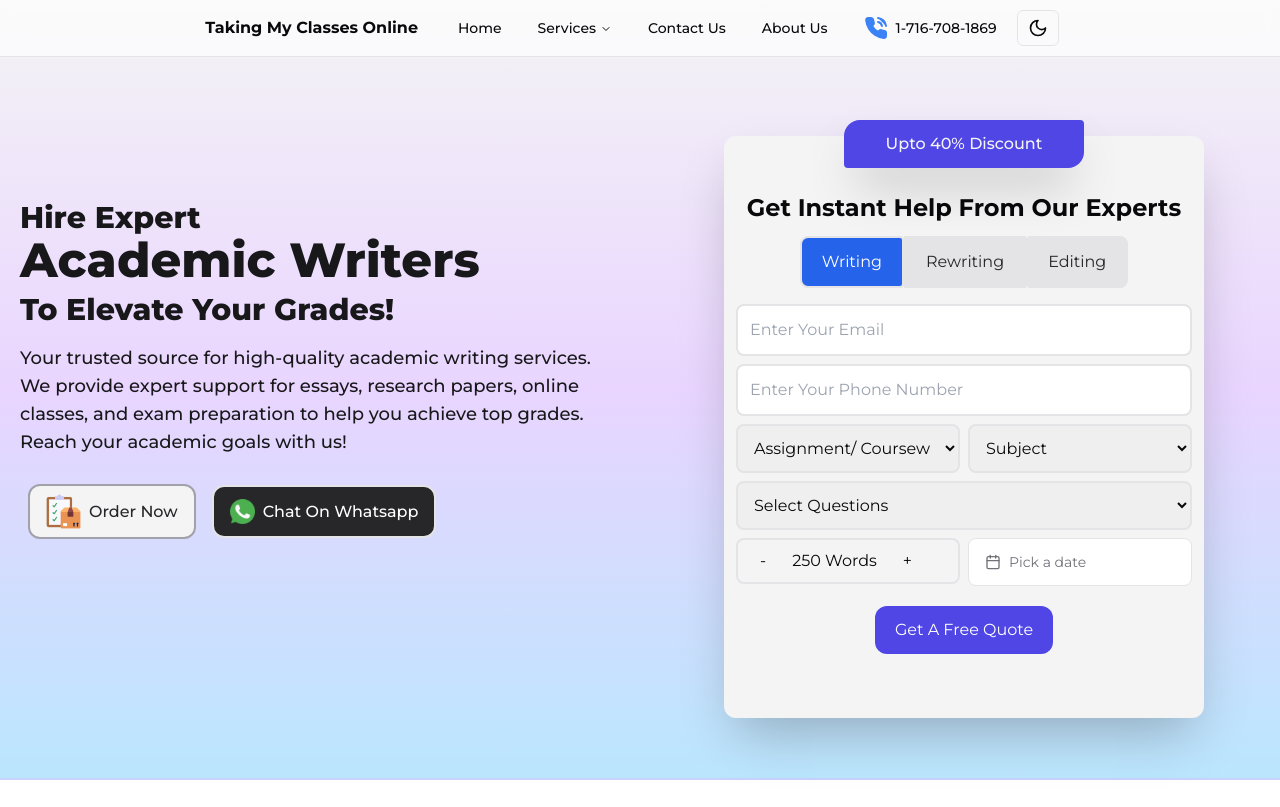
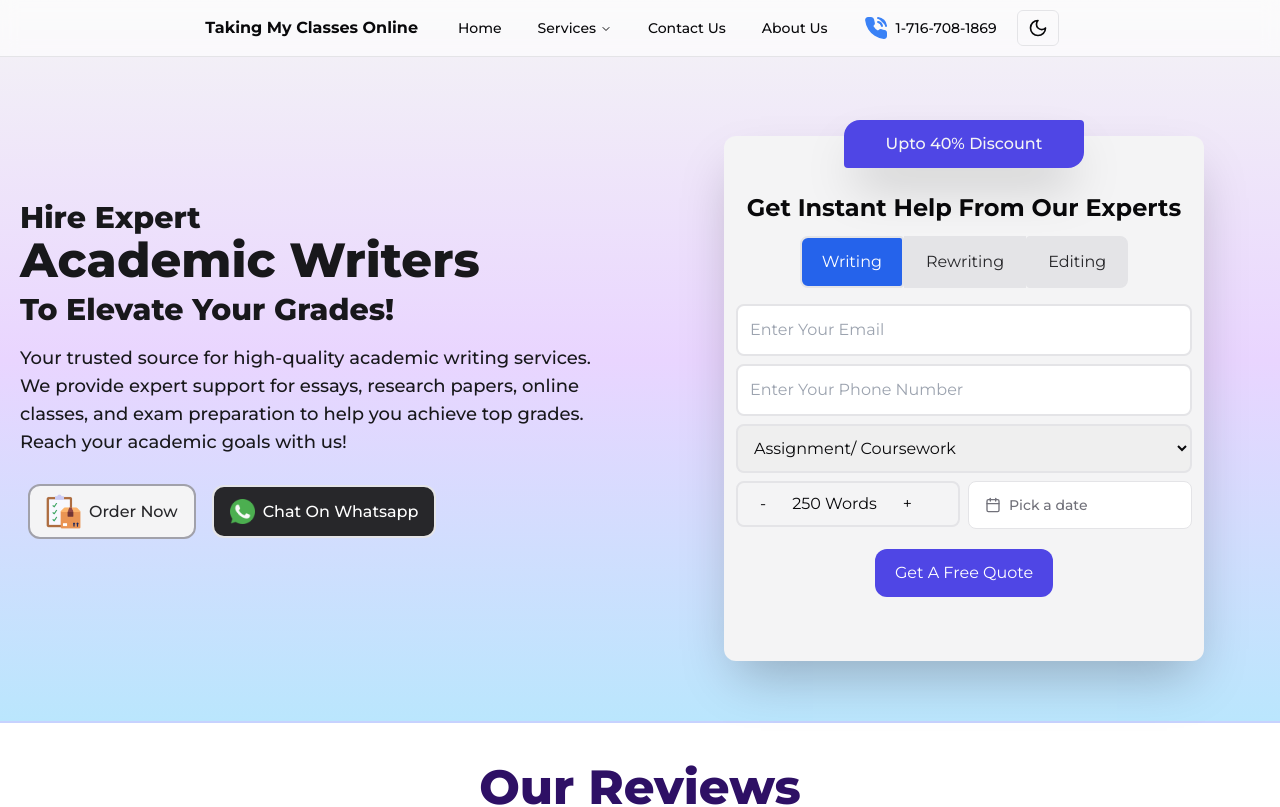
Before and after one commit to Umerkh10/scholarhelp, a Next.js app: page / in a window 1280 px wide. Shown: the top 807 px of the page. Built offline with nearby package versions, Linux system fonts and the light colour scheme.

Commit message:
inputchanges

```diff
--- a/src/app/(Home)/_components/BannerForm.tsx
+++ b/src/app/(Home)/_components/BannerForm.tsx
@@ -23,8 +23,31 @@ function BannerForm() {
 
   const options: number[] = Array.from({ length: 50 }, (_, i) => i + 1);
 
+
+  const [selectedService, setSelectedService] = useState<string>('');
+  const [showSubject, setShowSubject] = useState<boolean>(false);
+  const [showQuestions, setShowQuestions] = useState<boolean>(false);
+
+  const handleServiceChange = (e: any) => {
+    const value = e.target.value;
+    setSelectedService(value);
+
+    // Show subject for certain services including "Question And Answers"
+    setShowSubject([
+      'Assignment/ Coursework',
+      'Essay',
+      'Dissertation / Thesis / Proposal',
+      'Editing / Proofreading',
+      'Resume / CV',
+      'Question And Answers'
+    ].includes(value));
+
+    // Show questions only for "Question And Answers"
+    setShowQuestions(value === 'Question And Answers');
+  };
+
   return (
-    <div  className="lg:ml-16 pb-16 bg-muted shadow-2xl rounded-xl lg:w-[480px] dark:bg-gradient-to-r from-violet-900 to-zinc-900 ">
+    <div className="lg:ml-16 pb-16 bg-muted shadow-2xl rounded-xl lg:w-[480px] dark:bg-gradient-to-r from-violet-900 to-zinc-900 ">
       <div className='flex justify-center items-center lg:-translate-y-4    -translate-y-4'>
         <div className=' w-1/2 shadow-2xl rounded rounded-tl-2xl rounded-br-2xl bg-indigo-600 py-3 '>
           <div className='text-center font-medium text-zinc-100  '>Upto 40%  Discount</div>
@@ -33,8 +56,7 @@ function BannerForm() {
       <div className='text-center font-bold text-xl md:text-2xl mt-2 px-3  '>Get Instant Help From Our Experts</div>
       <div className='flex justify-center items-center mt-3'>
         <button
-        className={`px-5 py-3 transition ease-in duration-200 delay-200 border-[2px]  rounded rounded-tl-lg rounded-bl-lg ${
-          activeButton === 'writing'
+          className={`px-5 py-3 transition ease-in duration-200 delay-200 border-[2px]  rounded rounded-tl-lg rounded-bl-lg ${activeButton === 'writing'
               ? 'bg-blue-600 text-white'
               : ' bg-zinc-200 text-zinc-800'
             }`}
@@ -43,8 +65,7 @@ function BannerForm() {
           Writing
         </button>
         <button
-        className={`px-5 py-3 transition ease-in duration-200 delay-200 border-[2px] ${
-          activeButton === 'rewriting'
+          className={`px-5 py-3 transition ease-in duration-200 delay-200 border-[2px] ${activeButton === 'rewriting'
               ? 'bg-blue-600 text-white'
               : 'bg-zinc-200 text-zinc-800'
             }`}
@@ -53,8 +74,7 @@ function BannerForm() {
           Rewriting
         </button>
         <button
-        className={`px-5 py-3 transition ease-in duration-200 delay-200 border-[2px]  rounded rounded-tr-lg rounded-br-lg  ${
-          activeButton === 'editing'
+          className={`px-5 py-3 transition ease-in duration-200 delay-200 border-[2px]  rounded rounded-tr-lg rounded-br-lg  ${activeButton === 'editing'
               ? 'bg-blue-600 text-white'
               : 'bg-zinc-200 text-zinc-800'
             }`}
@@ -72,9 +92,16 @@ function BannerForm() {
       </div>
 
       <div className='grid grid-cols-2 gap-2 pt-2 px-3'>
-            <div className=''>
-            <select className='rounded-lg border-[2px] w-full py-3 px-3 outline-none'  name="service" required>
-                        <option value="option">Assignment/ Coursework</option>
+        {/* Service Select */}
+        <div className={`col-span-${showSubject ? '1' : '2'}`}>
+          <select
+            className='rounded-lg border-[2px] w-full py-3 px-3 outline-none'
+            name="service"
+            required
+            onChange={handleServiceChange}
+          >
+            <option disabled value="option">Services</option>
+            <option value="Assignment/ Coursework">Assignment/ Coursework</option>
             <option value="Essay">Essay</option>
             <option value="Dissertation / Thesis / Proposal">Dissertation / Thesis / Proposal</option>
             <option value="Question And Answers">Question And Answers</option>
@@ -84,12 +111,17 @@ function BannerForm() {
             <option value="Resume / CV">Resume / CV</option>
             <option value="Others / Custom Orders">Others / Custom Orders</option>
           </select>
-
         </div>
 
-            <div className=''>
-            <select className='rounded-lg border-[2px] w-full py-3 px-3 outline-none'  name="subject" required>
-                        <option value="option">Subject</option>
+        {/* Subject Select (conditionally rendered) */}
+        {showSubject && (
+          <div>
+            <select
+              className='rounded-lg border-[2px] w-full py-3 px-3 outline-none'
+              name="subject"
+              required
+            >
+              <option disabled value="option">Subject</option>
               <option value="Hospitality">Hospitality</option>
               <option value="Management">Management</option>
               <option value="Project Cost Management">Project Cost Management</option>
@@ -131,11 +163,16 @@ function BannerForm() {
               <option value="Engineering">Engineering</option>
             </select>
           </div>
+        )}
       </div>
-
-        <div className='pt-2 w-full px-3'>
+      {/* Questions Select (conditionally rendered) */}
+      {showQuestions && (
+        <div className=' w-full pt-2 px-3 '>
           <select
-          className="rounded-lg border-[2px] w-full py-3 px-3 outline-none" name="question" required>
+            className="rounded-lg border-[2px] w-full py-3 px-3 outline-none"
+            name="question"
+            required
+          >
             <option value="">Select Questions</option>
             {options.map((number) => (
               <option key={number} value={`${number} Questions`}>
@@ -144,6 +181,8 @@ function BannerForm() {
             ))}
           </select>
         </div>
+      )}
+
 
       <div className='grid grid-cols-2 gap-2 pt-2 px-3'>
         <div className=''>
--- a/src/components/ui/datepicker.tsx
+++ b/src/components/ui/datepicker.tsx
@@ -22,7 +22,7 @@ export function DatePickerDemo() {
         <Button
           variant={"outline"}
           className={cn(
-            "w-full rounded-lg h-12 outline-none justify-start text-left font-normal",
+            "w-full rounded-lg h-12 outline-none justify-start  ",
             !date && "text-muted-foreground"
           )}
         >
```
Lines whose indentation alone changed are shown as unchanged.
